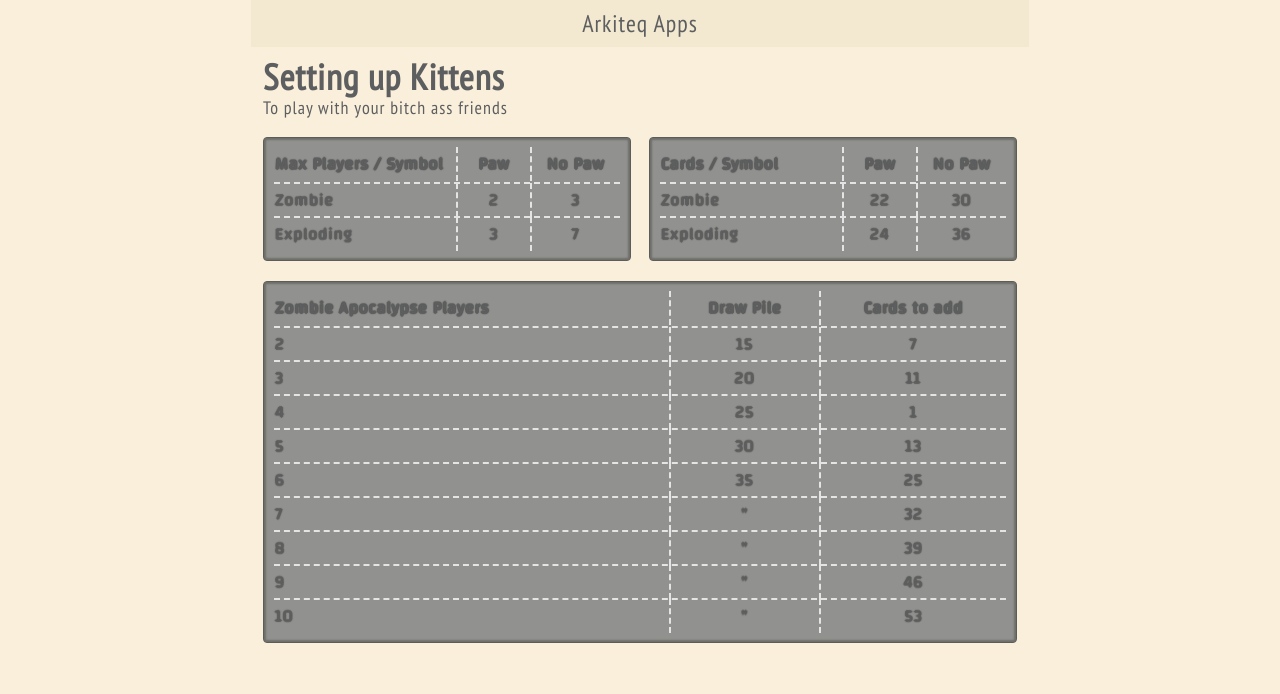
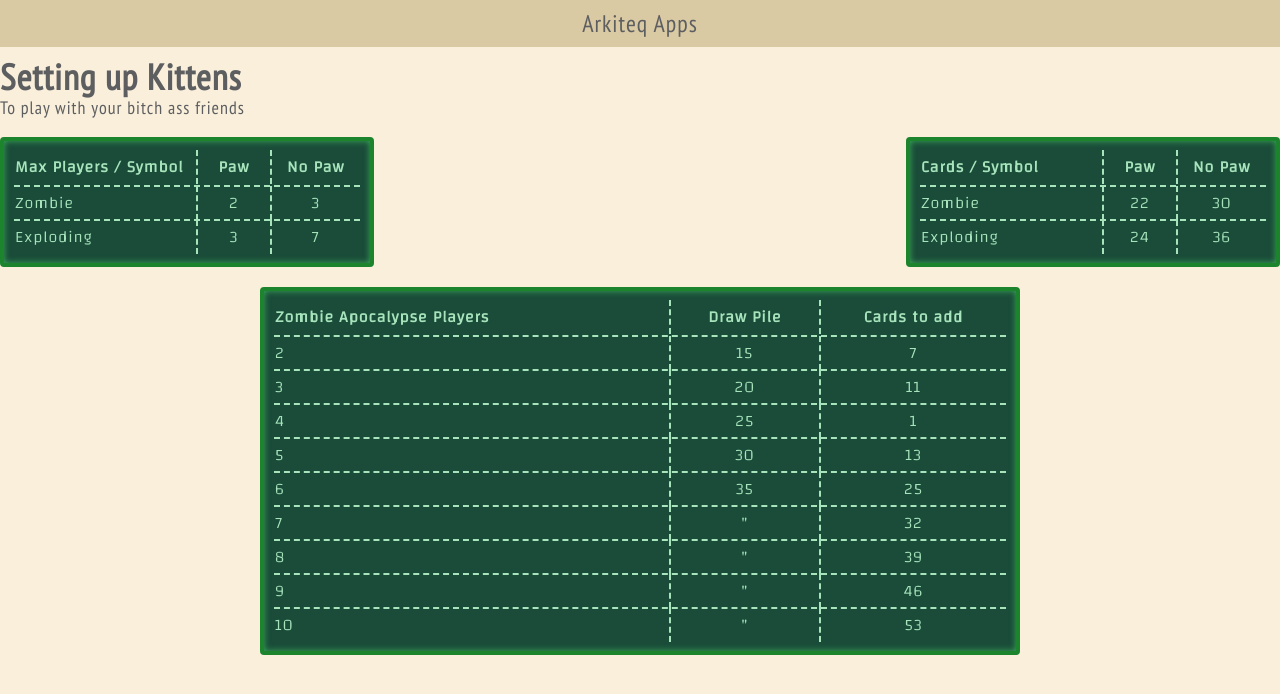
Before and after one commit to ASPinho/ASPinho.github.io, a React (Create React App) app in the folder arkiteq-home/: page / in a window 1280 px wide. Shown: the top 694 px of the page. Built offline with nearby package versions, Linux system fonts and the light colour scheme.

Commit message:
refactoring and new retro table styling

```diff
--- a/arkiteq-home/src/components/base-layout.tsx
+++ b/arkiteq-home/src/components/base-layout.tsx
@@ -1,14 +1,15 @@
 import React from 'react';
 
-class BaseLayout extends React.Component<{ children: any }> {
-    render() {
-        let {children} = this.props;
-        return (
-            <div id="main-content">
-                {children}
-            </div>
-        )
-    }
+type Children = {
+    children: React.ReactNode;
+}
+
+const BaseLayout = ({children}: Children) => {
+    return (
+        <div id="main-content">
+            {children}
+        </div>
+    )
 }
 
 export default BaseLayout
--- /dev/null
+++ b/arkiteq-home/src/components/page-content.tsx
@@ -0,0 +1,24 @@
+import React from "react";
+
+export interface PageContentProps {
+    title: string;
+    subtitle?: string;
+    children: React.ReactNode
+}
+
+const PageContent: React.FC<PageContentProps> = ({title, subtitle, children}) => {
+    return (
+        <div id="content">
+            <div className="content-title">
+                {title}
+            </div>
+            <div className="content-subtitle ph">
+                {subtitle}
+            </div>
+            <div className="content-container">
+                {children}
+            </div>
+        </div>
+    )
+}
+export default PageContent
--- a/arkiteq-home/src/components/retro-console.tsx
+++ b/arkiteq-home/src/components/retro-console.tsx
@@ -1,14 +1,14 @@
 import React from 'react';
 
-class RetroConsole extends React.Component<{ children: any }> {
-    render() {
-        let {children} = this.props;
-        return (
-            <div className="retro-console">
-                {children}
-            </div>
-        )
-    }
+type Children = {
+    children: React.ReactNode;
 }
 
+const RetroConsole = ({children}: Children) => {
+    return (
+        <div className="retro-console">
+            {children}
+        </div>
+    )
+}
 export default RetroConsole
--- a/arkiteq-home/src/routes/exploding-kittens.tsx
+++ b/arkiteq-home/src/routes/exploding-kittens.tsx
@@ -1,22 +1,15 @@
 import React from "react";
-import BaseLayout from "../components/base-layout";
 import PageHeader from "../components/header";
 import RetroConsole from "../components/retro-console";
 import Table from "../components/simple-table";
 import {getCardsPerSymbol, getPlayersPerSymbol, getZombieApocalypseCards} from "../scripts/kitten-tables";
+import PageContent from "../components/page-content";
 
 function ExplodingKittens () {
     return (
-        <BaseLayout>
+        <>
         <PageHeader />
-            <div id="content">
-                <div className="content-title">
-                    <p>Setting up Kittens</p>
-                </div>
-                <div className="content-subtitle ph">
-                    <p>To play with your bitch ass friends</p>
-                </div>
-                <div className="content-container">
+        <PageContent title="Setting up Kittens" subtitle="To play with your bitch ass friends">
             <div className="horizontal-align justify-content-space-between margin-bottom-l">
                 <RetroConsole>
                     <Table data={getPlayersPerSymbol()}/>
@@ -30,9 +23,8 @@ function ExplodingKittens () {
                     <Table data={getZombieApocalypseCards()}/>
                 </RetroConsole>
             </div>
-                </div>
-            </div>
-        </BaseLayout>
+        </PageContent>
+        </>
     );
 }
 
--- a/arkiteq-home/src/styles/teriyarki-theme.css
+++ b/arkiteq-home/src/styles/teriyarki-theme.css
@@ -6,12 +6,22 @@
   --main-color: #1A4C39;
 
   --beige: #F9EFDB;
+  --beige-mid: #ECE7CA;
+  --beige-dark: #DACAA4;
+  --beige-darker: #D1BB91;
+  --beige-darkest: #C8AD7E;
 
-  --gray-light: #E4E4E4;
-  --gray: #91918F;
-  --gray-mid: #6E6E6B;
-  --gray-mid-dark: #5C5C5A;
-  --gray-dark: #5D5E60;
+  --gray: #E4E4E4;
+  --gray-mid: #CDCFCC;
+  --gray-dark: #B7B8B3;
+  --gray-darker: #9A9C99;
+  --gray-darkest: #5D5E60;
+
+  --main-green-0: #1A4C39;
+  --main-green-1: #1b842c;
+  --main-green-2: #3aab58;
+  --main-green-3: #4fc879;
+  --main-green-4: #A7E4BC;
 
   --font-xs: 14px;
   --font-s: 16px;
@@ -46,7 +56,7 @@ html, body, p {
 body {
   height: 100%;
   background-color: var(--beige);
-  color: var(--gray-dark);
+  color: var(--gray-darkest);
   letter-spacing: 1px;
   font-size: var(--font-m);
   font-family: 'PT Sans Narrow', sans-serif;
@@ -61,23 +71,21 @@ p {
   line-height: 1;
 }
 
-#main-content {
-  height: 100%;
+#root {
   width: 100%;
-  flex: 1;
 }
 
 #header {
   padding: var(--space-s) 0;
   text-align: center;
-  width: 100%;
   font-size: var(--font-heading4);
   margin-bottom: var(--space-m);
-  background-color: rgba(227, 216, 183, 0.3);
+  background-color: var(--beige-dark);
 }
 
 #content {
-  padding: 0 var(--space-m);
+  max-width: 1280px;
+  margin: 0 auto;
 }
 
 /*====== Margins ======*/
@@ -179,6 +187,10 @@ p {
   display: none;
 }
 
+.content-container {
+
+}
+
 .content-title {
   font-size: var(--font-heading1);
   margin-bottom: var(--space-xs);
@@ -192,18 +204,14 @@ p {
 /*====== Artsy stuff ======*/
 
 .retro-console {
-  background-color: var(--gray);
+  background-color: var(--main-green-0);
   padding: var(--space-s);
-  border: solid var(--gray-mid-dark) 1px;
+  border: solid var(--main-green-1) 4px;
   border-radius: 4px;
-  box-shadow: inset 0 0 2px 2px var(--gray-mid);
+  box-shadow: inset 0 0 6px var(--main-green-2);
   font-size: var(--font-s);
+  color: var(--main-green-4);
   font-family: 'Changa', sans-serif;
-  text-shadow: 0 1px 1px var(--gray-mid-dark),
-  0 -1px 1px var(--gray-mid-dark),
-  1px 0 1px var(--gray-mid-dark),
-  -1px 0 1px var(--gray-mid-dark);
-  align-self: center;
 }
 
 #player-symbol,
@@ -223,11 +231,11 @@ p {
 
 .retro-console th:not(:first-of-type),
 .retro-console td:not(:first-of-type){
-  border-left: dashed 2px var(--gray-light);
+  border-left: dashed 2px var(--main-green-4);
 }
 
 .retro-console tbody tr{
-  border-top: dashed 2px var(--gray-light);
+  border-top: dashed 2px var(--main-green-4);
 }
 
 .retro-console th,
```
Lines whose indentation alone changed are shown as unchanged.
